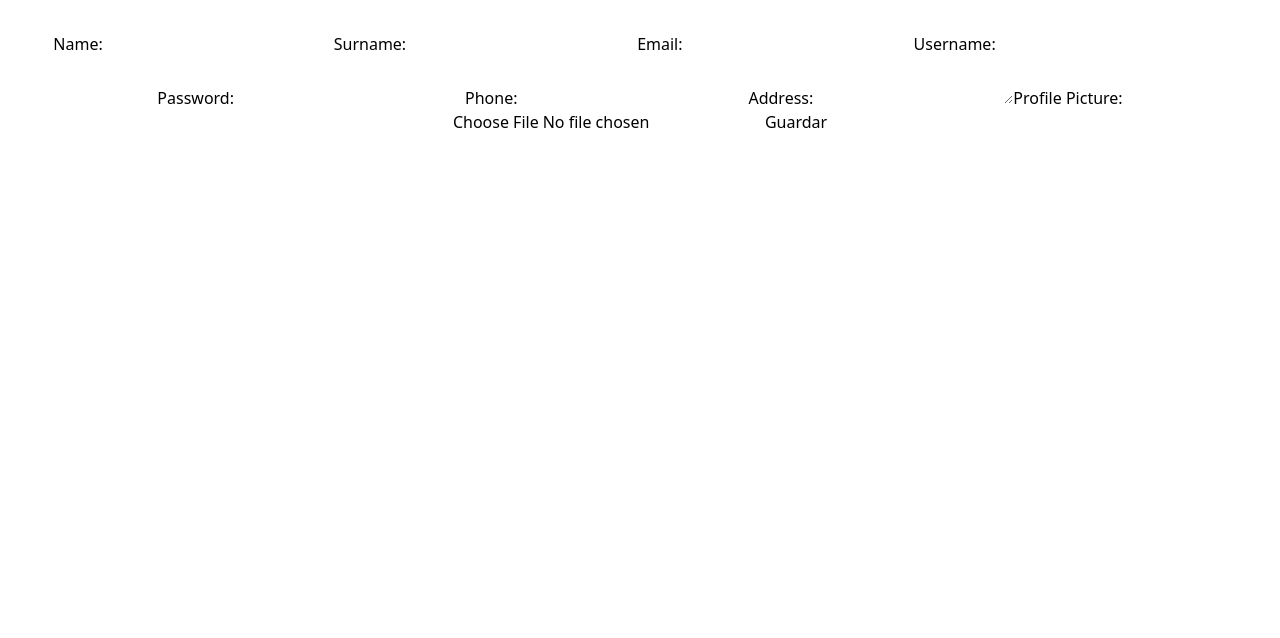
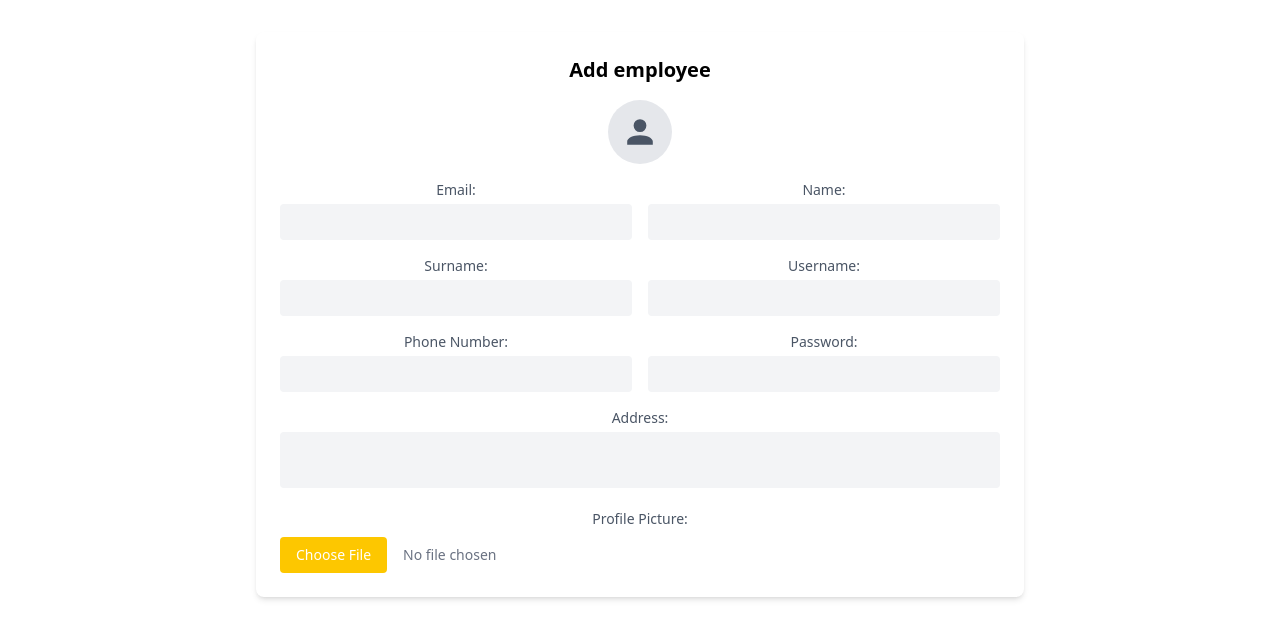
Before and after one commit to jmarroquin-2023026/MobiExpress-React, a React (Vite) app: page /users/addEmployee in a window 1280 px wide. Shown: the top 638 px of the page. Built offline with nearby package versions, Linux system fonts and the light colour scheme.

Commit message:
Se implementan los estilos a addEmploye

```diff
--- a/src/components/Auth/Login.jsx
+++ b/src/components/Auth/Login.jsx
@@ -105,15 +105,13 @@ export const Login = ({ switchAuthHandler }) => {
                     </p>
                 </div>
             </div>
-
-            {/* Columna derecha - imagen */}
             <div className="hidden md:block md:w-1/2">
                 <img
                     src="/images/Event1.jpg"
                     alt="Evento"
                     className="w-full h-full object-cover"
                 />
-                <div className="text-center mt-2 text-sm text-gray-600">Evento</div>
+                <div className="text-center mt-2 text-sm text-gray-600"></div>
             </div>
         </div>
     );
--- a/src/components/User/AddEmployee.jsx
+++ b/src/components/User/AddEmployee.jsx
@@ -10,12 +10,14 @@ export const AddEmployee = () => {
     password: "",
     phone: "",
     address: "",
-    profilePicture: null // Será un File
+    profilePicture: null
   });
-  const {addEmployee}=useUser()
+
+  const { addEmployee } = useUser();
+
   const handleChange = (e) => {
     const { name, value } = e.target;
-    setFormData(prev => ({
+    setFormData((prev) => ({
       ...prev,
       [name]: value
     }));
@@ -23,7 +25,7 @@ export const AddEmployee = () => {
 
   const handleFileChange = (e) => {
     const file = e.target.files[0];
-    setFormData(prev => ({
+    setFormData((prev) => ({
       ...prev,
       profilePicture: file
     }));
@@ -35,12 +37,43 @@ export const AddEmployee = () => {
     for (let key in formData) {
       data.append(key, formData[key]);
     }
-    addEmployee(data)
+    addEmployee(data);
   };
 
   return (
-    <form onSubmit={handleSubmit} encType="multipart/form-data">
-      <label>
+    <form
+      onSubmit={handleSubmit}
+      encType="multipart/form-data"
+      className="max-w-3xl mx-auto p-6 bg-white rounded-lg shadow-md"
+    >
+      <h2 className="text-center text-xl font-bold mb-4">Add employee</h2>
+
+      <div className="flex justify-center mb-4">
+        <div className="w-16 h-16 rounded-full bg-gray-200 flex items-center justify-center">
+          <svg
+            className="w-8 h-8 text-gray-600"
+            fill="currentColor"
+            viewBox="0 0 20 20"
+          >
+            <path d="M10 10a4 4 0 100-8 4 4 0 000 8zm0 2c-4.418 0-8 1.79-8 4v2h16v-2c0-2.21-3.582-4-8-4z" />
+          </svg>
+        </div>
+      </div>
+
+      <div className="grid grid-cols-1 md:grid-cols-2 gap-4">
+        <label className="text-sm text-gray-600">
+          Email:
+          <input
+            type="email"
+            name="email"
+            value={formData.email}
+            onChange={handleChange}
+            required
+            className="mt-1 w-full bg-gray-100 rounded px-3 py-2 outline-none"
+          />
+        </label>
+
+        <label className="text-sm text-gray-600">
           Name:
           <input
             type="text"
@@ -50,10 +83,11 @@ export const AddEmployee = () => {
             required
             minLength={3}
             maxLength={30}
+            className="mt-1 w-full bg-gray-100 rounded px-3 py-2 outline-none"
           />
         </label>
 
-      <label>
+        <label className="text-sm text-gray-600">
           Surname:
           <input
             type="text"
@@ -63,21 +97,11 @@ export const AddEmployee = () => {
             required
             minLength={3}
             maxLength={30}
+            className="mt-1 w-full bg-gray-100 rounded px-3 py-2 outline-none"
           />
         </label>
 
-      <label>
-        Email:
-        <input
-          type="email"
-          name="email"
-          value={formData.email}
-          onChange={handleChange}
-          required
-        />
-      </label>
-
-      <label>
+        <label className="text-sm text-gray-600">
           Username:
           <input
             type="text"
@@ -87,10 +111,25 @@ export const AddEmployee = () => {
             required
             minLength={5}
             maxLength={15}
+            className="mt-1 w-full bg-gray-100 rounded px-3 py-2 outline-none"
           />
         </label>
 
-      <label>
+        <label className="text-sm text-gray-600">
+          Phone Number:
+          <input
+            type="text"
+            name="phone"
+            value={formData.phone}
+            onChange={handleChange}
+            required
+            minLength={8}
+            maxLength={13}
+            className="mt-1 w-full bg-gray-100 rounded px-3 py-2 outline-none"
+          />
+        </label>
+
+        <label className="text-sm text-gray-600">
           Password:
           <input
             type="password"
@@ -99,23 +138,12 @@ export const AddEmployee = () => {
             onChange={handleChange}
             required
             minLength={5}
+            className="mt-1 w-full bg-gray-100 rounded px-3 py-2 outline-none"
           />
         </label>
+      </div>
 
-      <label>
-        Phone:
-        <input
-          type="text"
-          name="phone"
-          value={formData.phone}
-          onChange={handleChange}
-          required
-          minLength={8}
-          maxLength={13}
-        />
-      </label>
-
-      <label>
+      <label className="block mt-4 text-sm text-gray-600">
         Address:
         <textarea
           name="address"
@@ -124,20 +152,20 @@ export const AddEmployee = () => {
           required
           minLength={20}
           maxLength={200}
+          className="mt-1 w-full bg-gray-100 rounded px-3 py-2 outline-none resize-none"
         />
       </label>
 
-      <label>
-        Profile Picture:
+      <div className="mt-4">
+        <label className="text-sm text-gray-600 block mb-2">Profile Picture:</label>
         <input
           type="file"
           name="profilePicture"
           accept="image/jpeg, image/png, image/jpg"
           onChange={handleFileChange}
+          className="block w-full text-sm text-gray-500 file:mr-4 file:py-2 file:px-4 file:rounded file:border-0 file:text-white file:bg-yellow-400 hover:file:bg-yellow-500"
         />
-      </label>
-
-      <button type="submit">Guardar</button>
+      </div>
     </form>
   );
 };
```
Lines whose indentation alone changed are shown as unchanged.
